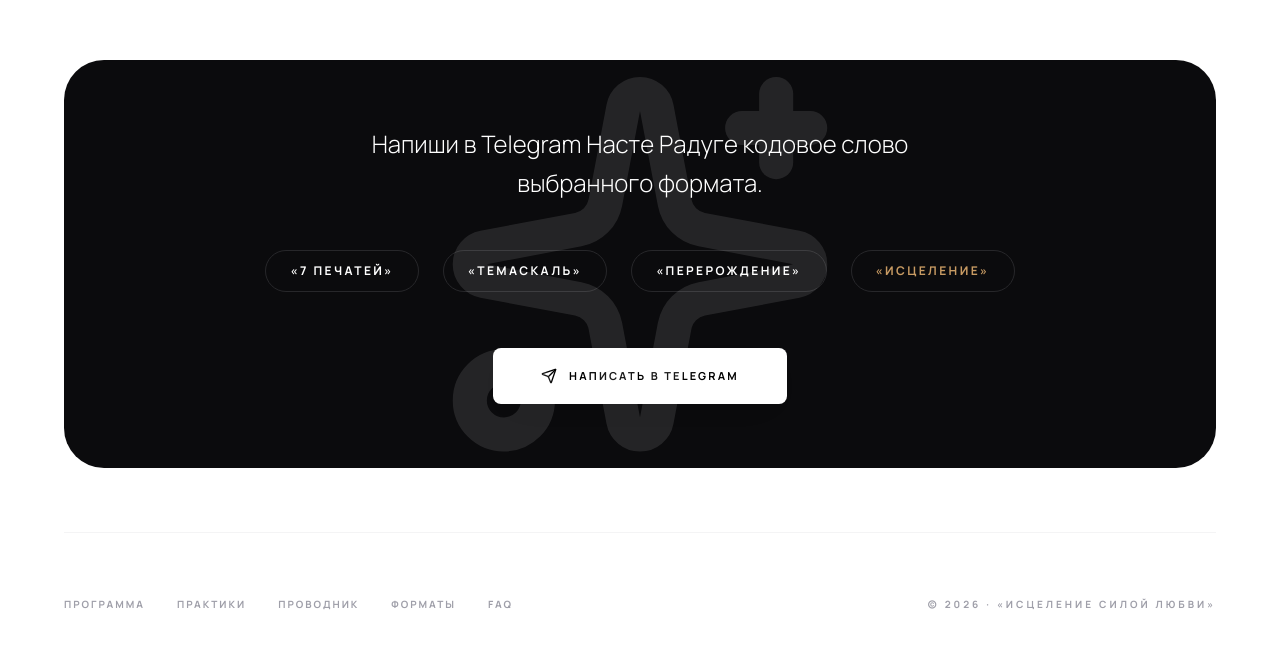
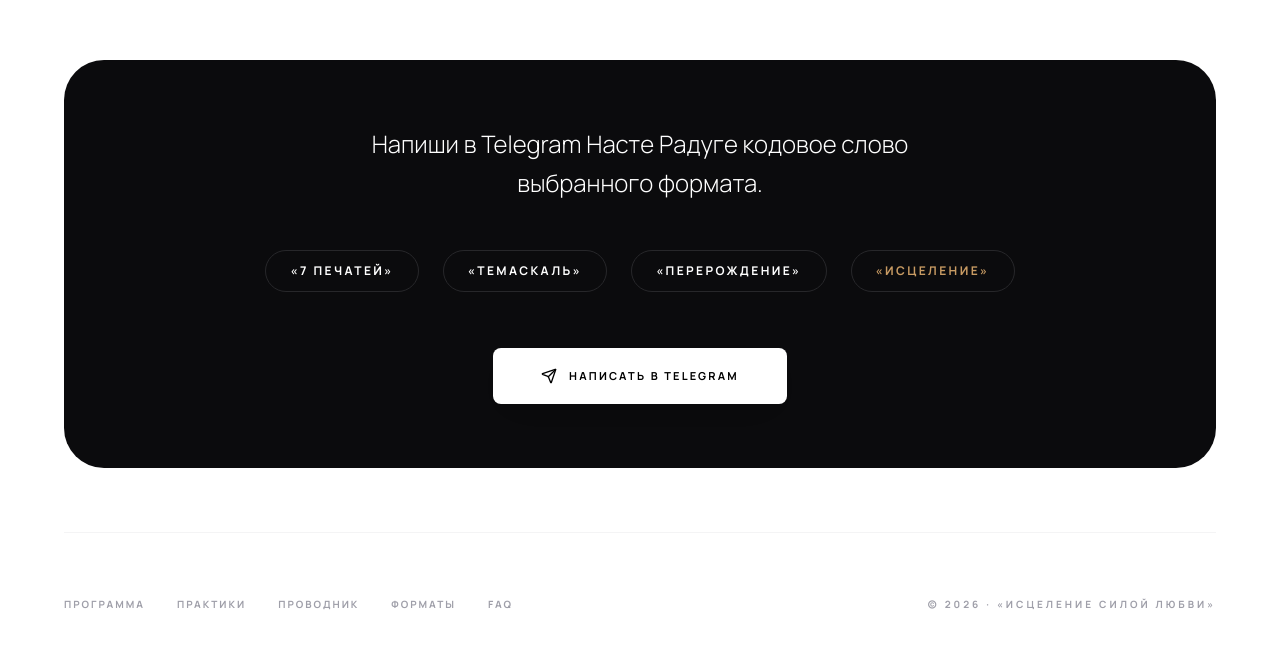
Before and after one commit to pobedaavr-sys/vernisilu, a React (Vite) app: page / in a window 1280 px wide. Shown: the part 10596-11244 px from the top of the page. Built offline with nearby package versions, Linux system fonts and the light colour scheme.

Commit message:
feat: Rename project and remove unnecessary Sparkles component
Rename the project name in package.json to reflect the healing retreat landing page.
Remove the Sparkles component from the Telegram footer section as it was not serving a functional purpose and added visual clutter.

```diff
--- a/package.json
+++ b/package.json
@@ -1,5 +1,5 @@
 {
-  "name": "react-example",
+  "name": "healing-retreat-landing",
   "private": true,
   "version": "0.0.0",
   "type": "module",
--- a/src/App.tsx
+++ b/src/App.tsx
@@ -592,10 +592,6 @@ export default function App() {
       <footer className="relative py-20 lg:py-32 bg-white" id="участие">
         <div className="editorial-layout px-6">
           <div className="max-w-[1200px] mx-auto p-10 md:p-16 bg-[#0b0b0d] rounded-[32px] md:rounded-[40px] text-center text-white relative overflow-hidden">
-             <div className="absolute inset-0 opacity-10 pointer-events-none">
-                <Sparkles className="w-full h-full" />
-             </div>
-
              <p className="text-xl md:text-2xl mb-12 max-w-2xl mx-auto font-light leading-relaxed">
                Напиши в Telegram Насте Радуге кодовое слово выбранного формата.
              </p>
```
